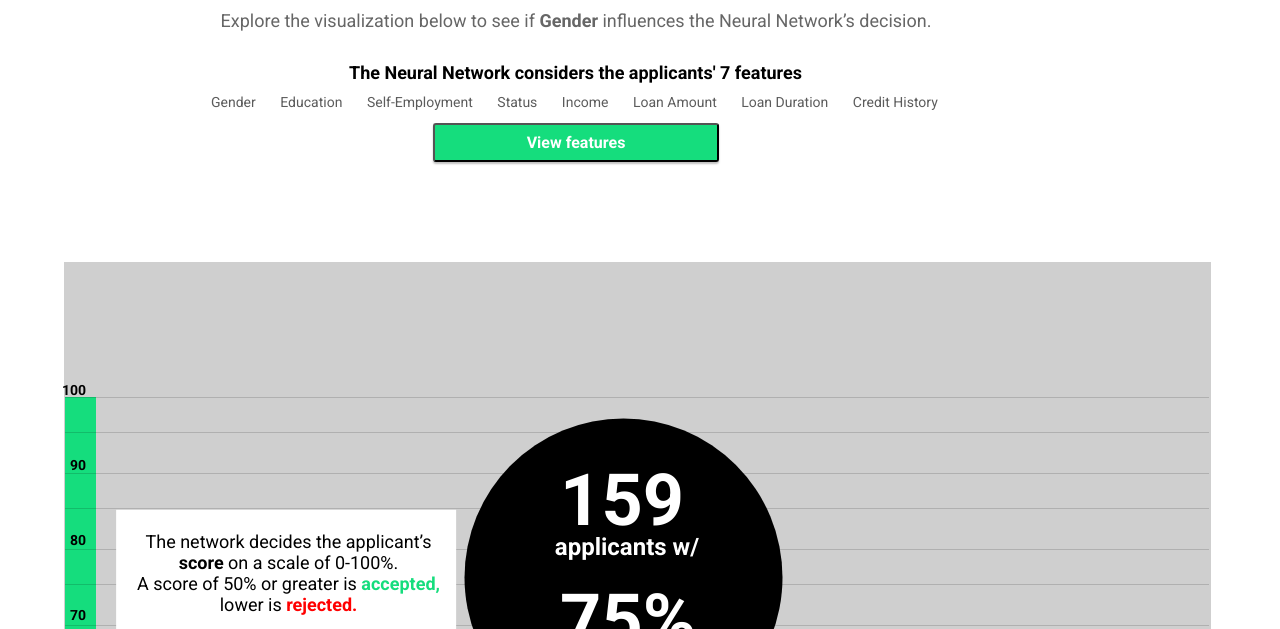
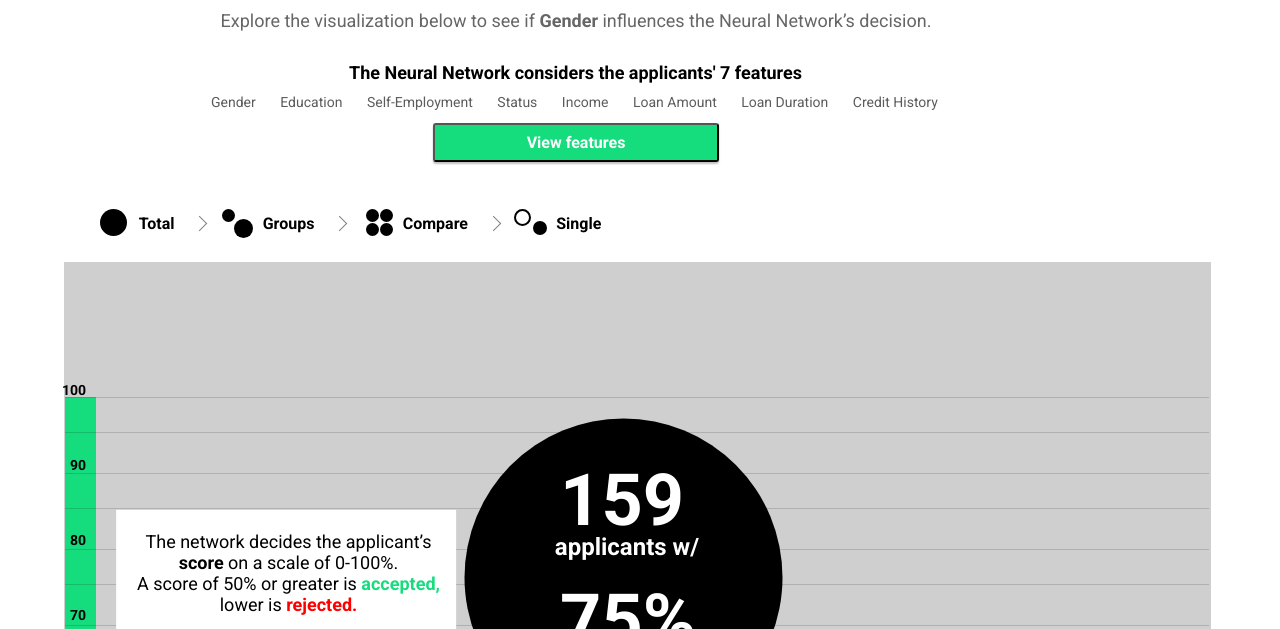
Before and after one commit to Rafaysal/XAID, a plain HTML site: page tool.html in a window 1280 px wide. Shown: the part 171-800 px from the top of the page. Drawn offline with nearby package versions, Linux system fonts and the light colour scheme.

Commit message:
breadcrumb

```diff
--- a/assets/tool.css
+++ b/assets/tool.css
@@ -441,9 +441,117 @@ font-weight: bold;
 font-size: 16px;
 line-height: 19px;
 /* identical to box height */
-
 display: flex;
 align-items: center;
-
 color: #07C4FF;
 }
+
+.bread-crumb{
+    position: absolute;
+    display: flex;
+    top: 385px;
+    left: 100px;
+    width: 540px;
+    justify-content: space-around;
+}
+
+.bread-crumb div{
+    font-family: Roboto;
+    font-style: normal;
+    font-weight: bold;
+    font-size: 16px;
+    line-height: 19px;
+}
+
+i {
+    border: solid gray;
+    border-width: 0 1px 1px 0;
+    display: inline-block;
+    padding: 5px;
+    position: relative;
+    left: 20px;
+  }
+
+  .right {
+    transform: rotate(-45deg);
+    -webkit-transform: rotate(-45deg);
+  }
+
+.bread{
+    width: 80px;
+    justify-content: space-around;
+}
+
+#total{
+    position: absolute;
+    border-radius: 50%;
+    top: 380px;
+    left: 100px;
+    width: 27px;
+    height: 27px;
+    background: black;
+}
+
+#groups-1{
+    position: absolute;
+    border-radius: 50%;
+    top: 390px;
+    left: 234px;
+    width: 19px;
+    height: 19px;
+    background: black;
+}
+
+#groups-2{
+    position: absolute;
+    border-radius: 50%;
+    top: 380px;
+    left: 222px;
+    width: 13px;
+    height: 13px;
+    background: black;
+}
+
+.compare{
+    position: absolute;
+    border-radius: 50%;
+    width: 13px;
+    height: 13px;
+    background: black;
+}
+.tr{
+    top: 380px;
+    left: 380px;
+}
+.tl{
+    top: 380px;
+    left: 366px;
+}
+.bl{
+    top: 394px;
+    left: 366px;
+}
+.br{
+    top: 394px;
+    left: 380px;
+}
+.single-w{
+    position: absolute;
+    border-radius: 50%;
+    width: 13px;
+    height: 13px;
+    background: white;
+    top: 380px;
+    left: 514px;
+    border: 2px solid black;
+}
+.single-b{
+    position: absolute;
+    border-radius: 50%;
+    width: 14px;
+    height: 14px;
+    background: black;
+    top: 392px;
+    left: 533px;
+
+}
--- a/tool.html
+++ b/tool.html
@@ -32,6 +32,20 @@
         <div>Credit History</div>
     </div>
     <button id='features'><span>View features</span> </button>
+
+    <section class='bread-crumb'>
+        <div>Total<i class="arrow right"></i></div>
+        <div>Groups<i class="arrow right"></i></div>
+        <div>Compare<i class="arrow right"></i></div>
+        <div>Single</div>
+    </section>
+    <div id='total'></div>
+    <div id='groups-1'></div>
+    <div id='groups-2'></div>
+    <div class='compare tl'></div><div class='compare tr'></div>
+    <div class='compare bl'></div><div class='compare br'></div>
+    <div class='single-w'></div><div class='single-b'></div>
+
 
     <!--Tip Box 1-->
     <div id=info1>The network decides the applicant’s<br>
@@ -95,6 +109,7 @@
 
     let applicantNum = 0;
     d3.csv("data/loan.csv", function(data) {
+
         let  sum = 0
         applicantNum = data.length;
 
```
